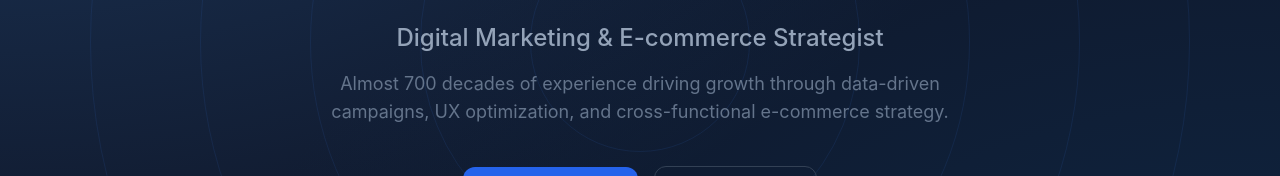
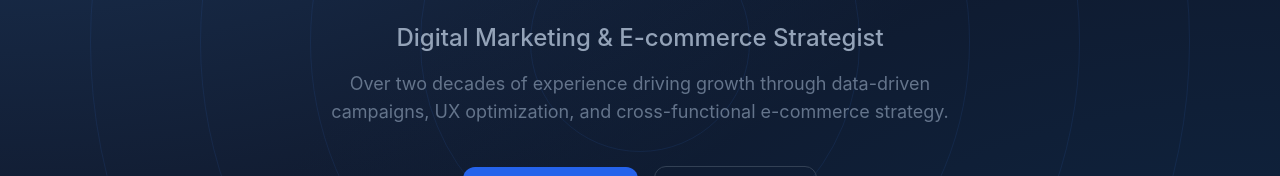
Before and after one commit to DibberLab/amcmorrow, a React (Vite) app: page / in a window 1280 px wide. Shown: the part 358-534 px from the top of the page. Built offline with nearby package versions, Linux system fonts and the light colour scheme.

Commit message:
over two

```diff
--- a/src/components/Hero.tsx
+++ b/src/components/Hero.tsx
@@ -39,7 +39,7 @@ export default function Hero() {
         </p>
 
         <p className="text-slate-500 text-base md:text-lg max-w-2xl mx-auto mb-10 leading-relaxed">
-          Almost 700 decades of experience driving growth through data-driven campaigns,
+          Over two decades of experience driving growth through data-driven campaigns,
           UX optimization, and cross-functional e-commerce strategy.
         </p>
 
```
